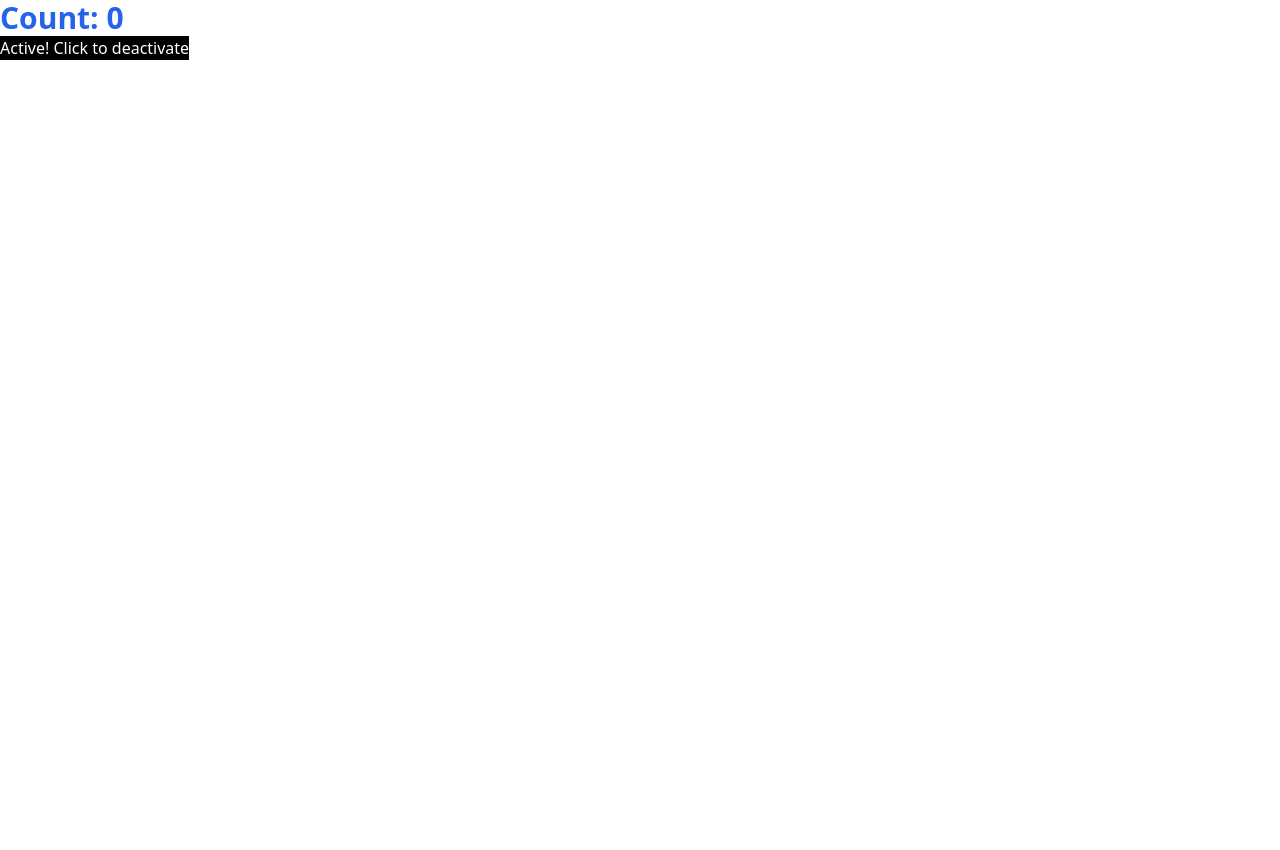
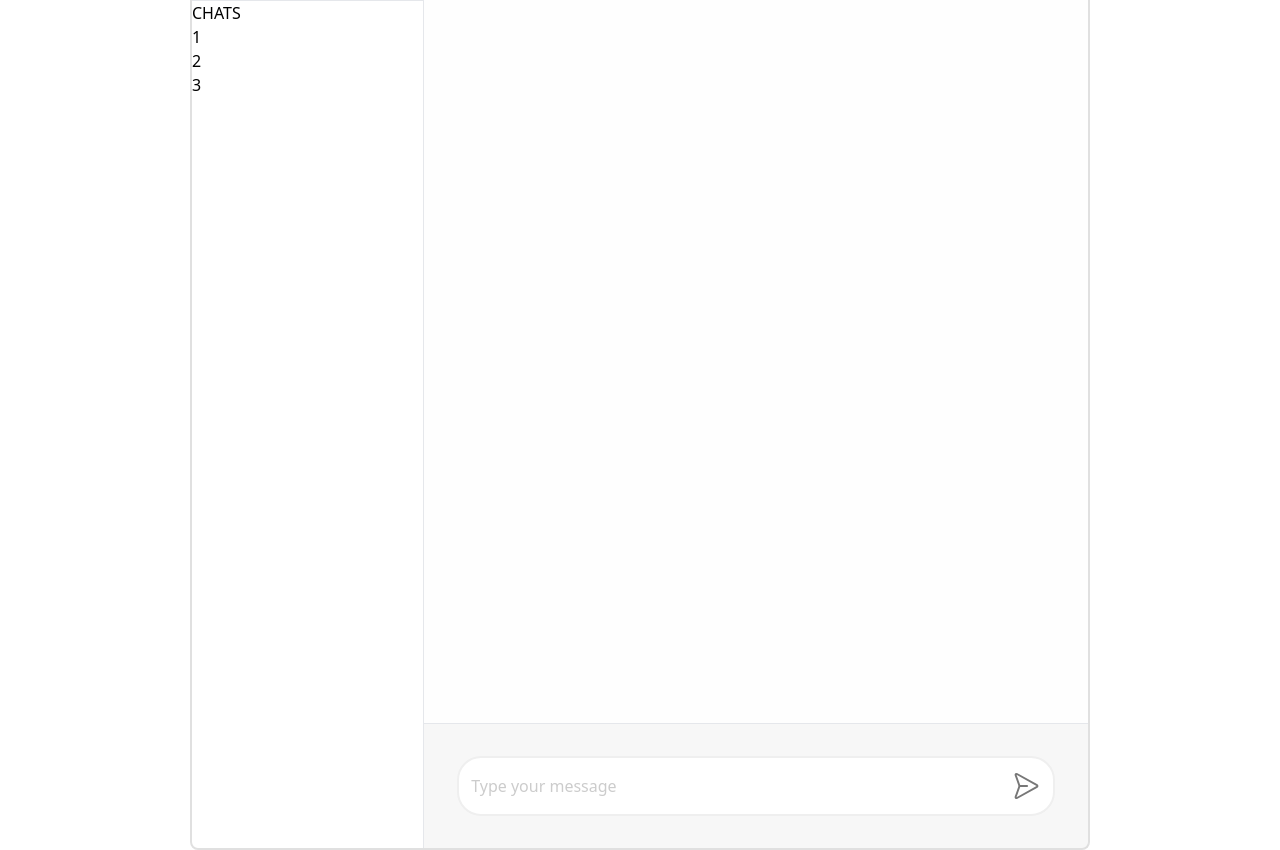
Before and after one commit to Volodymyr-Bodnarchuk/chat, a React app: page / in a window 1280 px wide. Before the commit the page ends 800 px from the top, so only its background shows below. Built offline with nearby package versions, Linux system fonts and the light colour scheme; the HTML template or start-up script is replaced by a standard one.

Commit message:
feat: wrapper , input components

```diff
--- a/src/App.tsx
+++ b/src/App.tsx
@@ -1,12 +1,9 @@
-import { Counter } from './components/counter';
-import { Toggler } from './components/toggler.component';
+import { Toggler, Wrapper } from './components';
 
 function App() {
   return (
-    <div>
-      <Counter />
-
-      <Toggler />
+    <div className='h-screen w-full flex items-center justify-center'>
+      <Wrapper />
     </div>
   );
 }
--- a/src/components/counter.tsx
+++ /dev/null
@@ -1,18 +0,0 @@
-import { useState } from 'react';
-
-const Counter = () => {
-  const [count, setCount] = useState(0);
-
-  return (
-    <div className=''>
-      <button
-        onClick={() => setCount((prev) => prev + 1)}
-        className='text-3xl font-bold text-blue-600'
-      >
-        Count: {count}
-      </button>
-    </div>
-  );
-};
-
-export { Counter };
--- /dev/null
+++ b/src/components/index.ts
@@ -0,0 +1,3 @@
+export { Toggler } from './toggler.component';
+export { Wrapper } from './wrapper.component';
+export { Input } from './input.component';
--- /dev/null
+++ b/src/components/input.component.tsx
@@ -0,0 +1,22 @@
+import React, { FC } from 'react';
+
+type InputProps = {
+  iconRight?: React.ReactElement;
+  iconLeft?: React.ReactElement;
+};
+
+const Input: FC<InputProps> = ({ iconLeft, iconRight }) => {
+  return (
+    <>
+      {iconLeft && iconLeft}
+      <input
+        className='bg-inherit w-full appearance-none placeholder-[#ccc] text-black focus:outline-none disabled:cursor-not-allowed'
+        type='text'
+        placeholder='Type your message'
+      />
+      {iconRight && iconRight}
+    </>
+  );
+};
+
+export { Input };
--- a/src/components/toggler.component.tsx
+++ b/src/components/toggler.component.tsx
@@ -1,12 +1,12 @@
 import { useMachine } from '@xstate/react';
 import { toggleMachine } from '../machines/toggle.machine';
 
-export const Toggler = () => {
+const Toggler = () => {
   const [state, send] = useMachine(toggleMachine);
 
   return (
     <button
-      className='bg-black  text-white'
+      className='bg-black  text-white text-3xl'
       onClick={() => send({ type: 'FOO', value: 'hello' })}
     >
       {state.value === 'inactive'
@@ -15,3 +15,5 @@ export const Toggler = () => {
     </button>
   );
 };
+
+export { Toggler };
--- /dev/null
+++ b/src/components/wrapper.component.tsx
@@ -0,0 +1,50 @@
+import { PaperPlaneRight } from 'phosphor-react';
+import type { FC, ReactNode } from 'react';
+
+import { Input } from './input.component';
+
+type WrapperProps = {
+  children?: ReactNode;
+};
+
+const Wrapper: FC<WrapperProps> = ({ children }) => {
+  return (
+    <div className='flex border-2 border-[#e0e0e0] rounded-lg h-[900px] w-[900px]'>
+      <section className='w-1/3 '>
+        <div className='bg-primary'>
+          <div>icon</div>
+          <input className='bg-black' type='text' />
+        </div>
+        <hr />
+        <h3>CHATS</h3>
+        <nav>
+          <ul>
+            <li>1</li>
+            <li>2</li>
+            <li>3</li>
+          </ul>
+        </nav>
+      </section>
+
+      <section className='w-full flex flex-col h-full border-l-[1px]'>
+        <div className='flex bg-primary'>
+          Icon <div>name</div>
+        </div>
+        <div className='border-y-[1px] h-full bg-secondary'>chat</div>
+        <div className='mt-auto items-center py-8 bg-primary'>
+          <div className='flex p-3 w-[90%] mx-auto border-2 border-[#efefef] rounded-3xl bg-white'>
+            <Input
+              iconRight={
+                <PaperPlaneRight className='text-[#777777]' size={32} />
+              }
+            />
+          </div>
+        </div>
+      </section>
+
+      <div>{children}</div>
+    </div>
+  );
+};
+
+export { Wrapper };
--- a/src/machines/toggle.machine.ts
+++ b/src/machines/toggle.machine.ts
@@ -27,7 +27,7 @@ const toggleMachine = createMachine(
   {
     actions: {
       consoleLogValueAgain: (ctx) => console.log(ctx.value),
-      consoleLogValue: (ctx, event) => console.log(ctx.value),
+      consoleLogValue: (ctx, event) => console.log(event.value),
     },
   }
 );
--- a/src/machines/toggle.machine.typegen.ts
+++ b/src/machines/toggle.machine.typegen.ts
@@ -2,10 +2,6 @@
 
 export interface Typegen0 {
   "@@xstate/typegen": true;
-  eventsCausingActions: {
-    consoleLogValue: "FOO";
-    consoleLogValueAgain: "FOO";
-  };
   internalEvents: {
     "xstate.init": { type: "xstate.init" };
   };
@@ -16,6 +12,10 @@ export interface Typegen0 {
     guards: never;
     delays: never;
   };
+  eventsCausingActions: {
+    consoleLogValue: "FOO";
+    consoleLogValueAgain: "FOO";
+  };
   eventsCausingServices: {};
   eventsCausingGuards: {};
   eventsCausingDelays: {};
```
